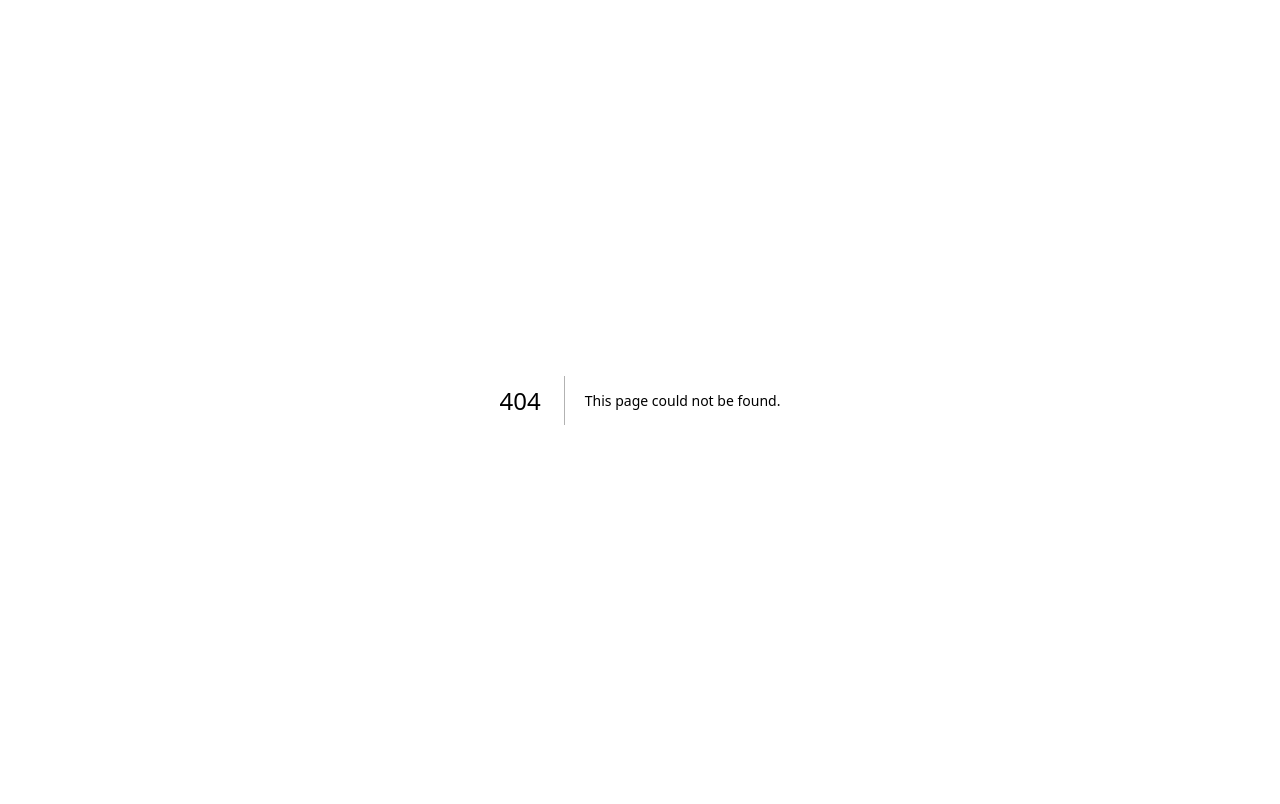
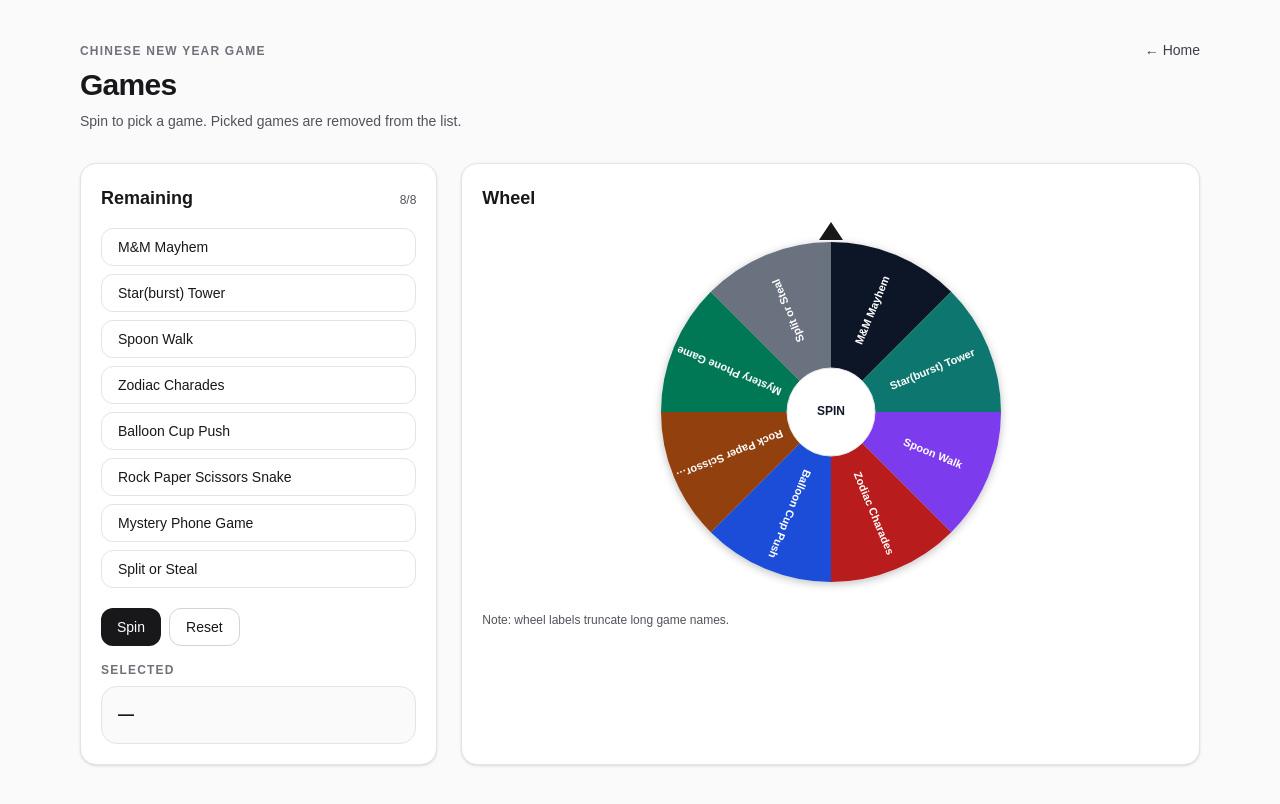
Before and after one commit to lugeorge8/aboundcny, a Next.js app: page /games in a window 1280 px wide. Before the commit this address had no page. Built offline with nearby package versions, Linux system fonts and the light colour scheme.

Commit message:
Add /games wheel randomizer

```diff
--- /dev/null
+++ b/src/app/games/page.tsx
@@ -0,0 +1,283 @@
+"use client";
+
+import Link from "next/link";
+import { useMemo, useState } from "react";
+
+const ALL_GAMES = [
+  "M&M Mayhem",
+  "Star(burst) Tower",
+  "Spoon Walk",
+  "Zodiac Charades",
+  "Balloon Cup Push",
+  "Rock Paper Scissors Snake",
+  "Mystery Phone Game",
+  "Split or Steal",
+] as const;
+
+type Game = (typeof ALL_GAMES)[number];
+
+function pickRandom<T>(arr: T[]): { item: T; index: number } {
+  const index = Math.floor(Math.random() * arr.length);
+  return { item: arr[index], index };
+}
+
+function polarToCartesian(cx: number, cy: number, r: number, angleRad: number) {
+  return {
+    x: cx + r * Math.cos(angleRad),
+    y: cy + r * Math.sin(angleRad),
+  };
+}
+
+function describeArc(
+  cx: number,
+  cy: number,
+  r: number,
+  startAngleRad: number,
+  endAngleRad: number,
+) {
+  const start = polarToCartesian(cx, cy, r, endAngleRad);
+  const end = polarToCartesian(cx, cy, r, startAngleRad);
+  const largeArcFlag = endAngleRad - startAngleRad <= Math.PI ? "0" : "1";
+  return `M ${cx} ${cy} L ${start.x} ${start.y} A ${r} ${r} 0 ${largeArcFlag} 0 ${end.x} ${end.y} Z`;
+}
+
+export default function GamesPage() {
+  const [remaining, setRemaining] = useState<Game[]>([...ALL_GAMES]);
+  const [selected, setSelected] = useState<Game | null>(null);
+  const [spinning, setSpinning] = useState(false);
+  const [rotationDeg, setRotationDeg] = useState(0);
+
+  const total = remaining.length;
+
+  const slices = useMemo(() => {
+    const n = Math.max(total, 1);
+    const colors = [
+      "#111827",
+      "#0f766e",
+      "#7c3aed",
+      "#b91c1c",
+      "#1d4ed8",
+      "#92400e",
+      "#047857",
+      "#6b7280",
+    ];
+
+    return Array.from({ length: n }, (_, i) => {
+      const start = (i / n) * Math.PI * 2;
+      const end = ((i + 1) / n) * Math.PI * 2;
+      return {
+        i,
+        start,
+        end,
+        color: colors[i % colors.length],
+      };
+    });
+  }, [total]);
+
+  function resetGames() {
+    setRemaining([...ALL_GAMES]);
+    setSelected(null);
+    setRotationDeg(0);
+    setSpinning(false);
+  }
+
+  function spin() {
+    if (spinning) return;
+    if (remaining.length === 0) return;
+
+    setSpinning(true);
+
+    const { item, index } = pickRandom(remaining);
+
+    // Wheel math: pointer is at 12 o'clock. We rotate wheel so that the selected
+    // slice center aligns with -90deg.
+    const n = remaining.length;
+    const sliceSizeDeg = 360 / n;
+    const sliceCenterDeg = index * sliceSizeDeg + sliceSizeDeg / 2;
+
+    const extraSpins = 4 + Math.floor(Math.random() * 3); // 4–6 spins
+    const targetDeg = extraSpins * 360 + (360 - sliceCenterDeg);
+
+    // add to current rotation so consecutive spins still feel natural
+    const nextRotation = rotationDeg + targetDeg;
+    setRotationDeg(nextRotation);
+
+    window.setTimeout(() => {
+      setSelected(item);
+      setRemaining((prev) => prev.filter((g) => g !== item));
+      setSpinning(false);
+    }, 2400);
+  }
+
+  return (
+    <div className="min-h-screen bg-zinc-50 text-zinc-900">
+      <div className="mx-auto w-full max-w-6xl px-4 py-10">
+        <header className="mb-8">
+          <div className="flex items-baseline justify-between gap-3">
+            <div>
+              <div className="text-xs font-semibold uppercase tracking-widest text-zinc-500">
+                Chinese New Year Game
+              </div>
+              <h1 className="mt-2 text-3xl font-semibold tracking-tight">Games</h1>
+              <p className="mt-2 text-sm text-zinc-600">
+                Spin to pick a game. Picked games are removed from the list.
+              </p>
+            </div>
+            <Link
+              href="/"
+              className="text-sm font-medium text-zinc-700 hover:text-zinc-900"
+            >
+              ← Home
+            </Link>
+          </div>
+        </header>
+
+        <div className="grid grid-cols-1 gap-6 lg:grid-cols-12">
+          <section className="lg:col-span-4 rounded-2xl border border-zinc-200 bg-white p-5 shadow-sm">
+            <div className="flex items-baseline justify-between">
+              <h2 className="text-lg font-semibold">Remaining</h2>
+              <span className="text-xs text-zinc-600">{remaining.length}/8</span>
+            </div>
+
+            <ul className="mt-4 space-y-2">
+              {remaining.length === 0 ? (
+                <li className="rounded-xl border border-dashed border-zinc-300 p-4 text-sm text-zinc-600">
+                  No games left.
+                </li>
+              ) : (
+                remaining.map((g) => (
+                  <li
+                    key={g}
+                    className="rounded-xl border border-zinc-200 bg-white px-4 py-2 text-sm"
+                  >
+                    {g}
+                  </li>
+                ))
+              )}
+            </ul>
+
+            <div className="mt-5 flex flex-wrap gap-2">
+              <button
+                onClick={spin}
+                disabled={spinning || remaining.length === 0}
+                className="rounded-xl bg-zinc-900 px-4 py-2 text-sm font-medium text-white disabled:cursor-not-allowed disabled:opacity-40"
+              >
+                {spinning ? "Spinning…" : "Spin"}
+              </button>
+              <button
+                onClick={resetGames}
+                className="rounded-xl border border-zinc-300 bg-white px-4 py-2 text-sm font-medium text-zinc-900 hover:bg-zinc-50"
+              >
+                Reset
+              </button>
+            </div>
+
+            <div className="mt-4 text-sm">
+              <div className="text-xs font-semibold uppercase tracking-widest text-zinc-500">
+                Selected
+              </div>
+              <div className="mt-2 rounded-2xl border border-zinc-200 bg-zinc-50 p-4">
+                <div className="text-base font-semibold">
+                  {selected ?? "—"}
+                </div>
+              </div>
+            </div>
+          </section>
+
+          <section className="lg:col-span-8 rounded-2xl border border-zinc-200 bg-white p-5 shadow-sm">
+            <div className="flex items-baseline justify-between">
+              <h2 className="text-lg font-semibold">Wheel</h2>
+              <span className="text-xs text-zinc-600">
+                {remaining.length ? "" : "Reset to spin again"}
+              </span>
+            </div>
+
+            <div className="mt-5 flex items-center justify-center">
+              <div className="relative">
+                {/* Pointer */}
+                <div className="pointer-events-none absolute left-1/2 top-[-10px] z-10 h-0 w-0 -translate-x-1/2 border-l-[12px] border-r-[12px] border-b-[18px] border-l-transparent border-r-transparent border-b-zinc-900" />
+
+                <svg
+                  width={360}
+                  height={360}
+                  viewBox="0 0 360 360"
+                  className="rounded-full"
+                  style={{
+                    transform: `rotate(${rotationDeg}deg)`,
+                    transition: spinning
+                      ? "transform 2400ms cubic-bezier(0.12, 0.78, 0.13, 0.99)"
+                      : "transform 0ms",
+                  }}
+                >
+                  <defs>
+                    <filter id="shadow" x="-20%" y="-20%" width="140%" height="140%">
+                      <feDropShadow
+                        dx="0"
+                        dy="2"
+                        stdDeviation="4"
+                        floodOpacity="0.25"
+                      />
+                    </filter>
+                  </defs>
+
+                  <g filter="url(#shadow)">
+                    {slices.map((s) => (
+                      <path
+                        key={s.i}
+                        d={describeArc(180, 180, 170, s.start - Math.PI / 2, s.end - Math.PI / 2)}
+                        fill={s.color}
+                      />
+                    ))}
+
+                    {/* Labels */}
+                    {remaining.length > 0
+                      ? remaining.map((g, i) => {
+                          const n = remaining.length;
+                          const angle = (i / n) * Math.PI * 2 + Math.PI / n - Math.PI / 2;
+                          const pos = polarToCartesian(180, 180, 110, angle);
+                          const rotate = (angle * 180) / Math.PI;
+                          return (
+                            <text
+                              key={g}
+                              x={pos.x}
+                              y={pos.y}
+                              textAnchor="middle"
+                              dominantBaseline="middle"
+                              fill="#ffffff"
+                              fontSize="11"
+                              fontWeight={600}
+                              transform={`rotate(${rotate}, ${pos.x}, ${pos.y})`}
+                            >
+                              {g.length > 18 ? `${g.slice(0, 18)}…` : g}
+                            </text>
+                          );
+                        })
+                      : null}
+                  </g>
+
+                  {/* Center cap */}
+                  <circle cx="180" cy="180" r="44" fill="#ffffff" stroke="#e4e4e7" />
+                  <text
+                    x="180"
+                    y="180"
+                    textAnchor="middle"
+                    dominantBaseline="middle"
+                    fill="#111827"
+                    fontSize="12"
+                    fontWeight={700}
+                  >
+                    SPIN
+                  </text>
+                </svg>
+              </div>
+            </div>
+
+            <div className="mt-5 text-xs text-zinc-600">
+              Note: wheel labels truncate long game names.
+            </div>
+          </section>
+        </div>
+      </div>
+    </div>
+  );
+}
--- a/src/app/page.tsx
+++ b/src/app/page.tsx
@@ -12,18 +12,24 @@ export default function Home() {
             Horse, Rabbit, Mouse.
           </p>
 
-          <div className="mt-8 flex flex-col gap-3 sm:flex-row sm:justify-center">
+          <div className="mt-8 grid grid-cols-1 gap-3 sm:grid-cols-3">
             <a
               href="/teams"
               className="rounded-2xl bg-zinc-900 px-6 py-3 text-sm font-medium text-white hover:bg-zinc-800"
             >
-              Start team creation
+              Team randomizer
+            </a>
+            <a
+              href="/games"
+              className="rounded-2xl border border-zinc-300 bg-white px-6 py-3 text-sm font-medium text-zinc-900 hover:bg-zinc-50"
+            >
+              Game wheel
             </a>
             <a
               href="/teams"
               className="rounded-2xl border border-zinc-300 bg-white px-6 py-3 text-sm font-medium text-zinc-900 hover:bg-zinc-50"
             >
-              Go to randomizer
+              Create teams
             </a>
           </div>
 
```
